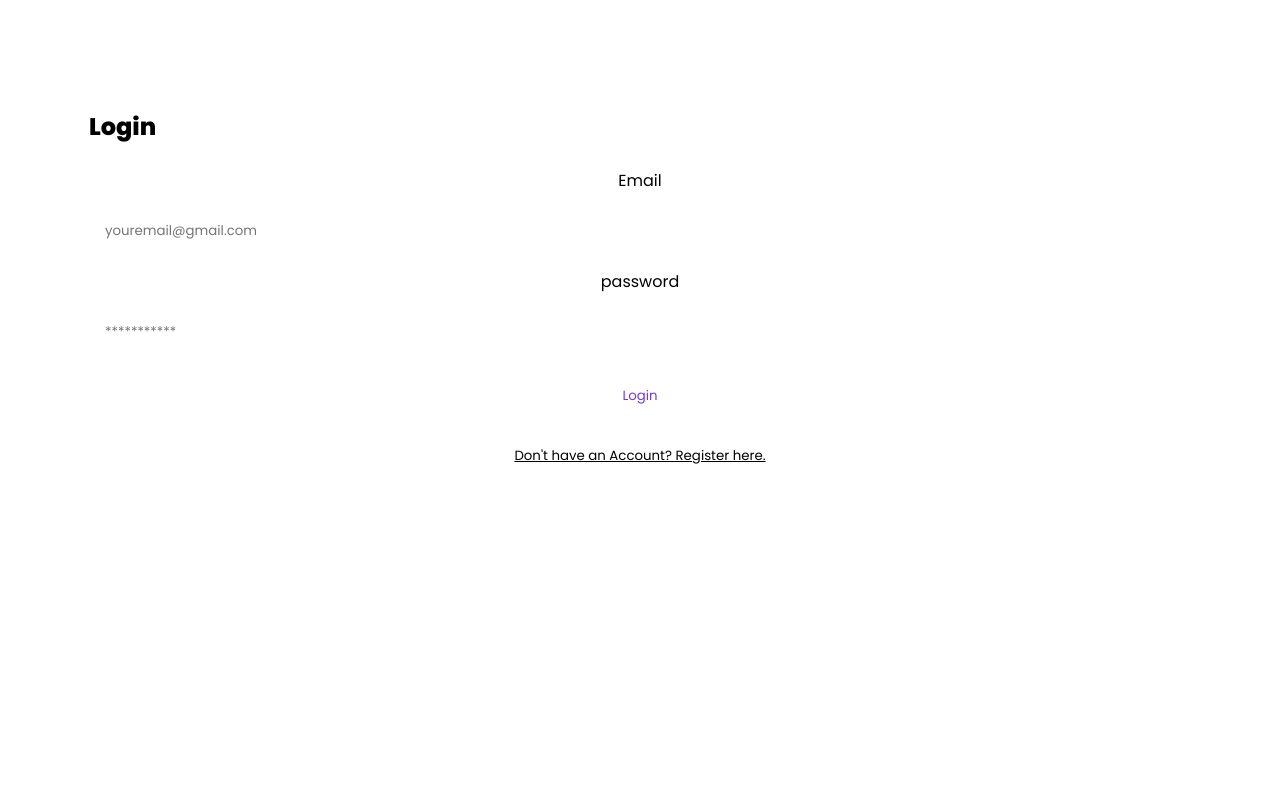
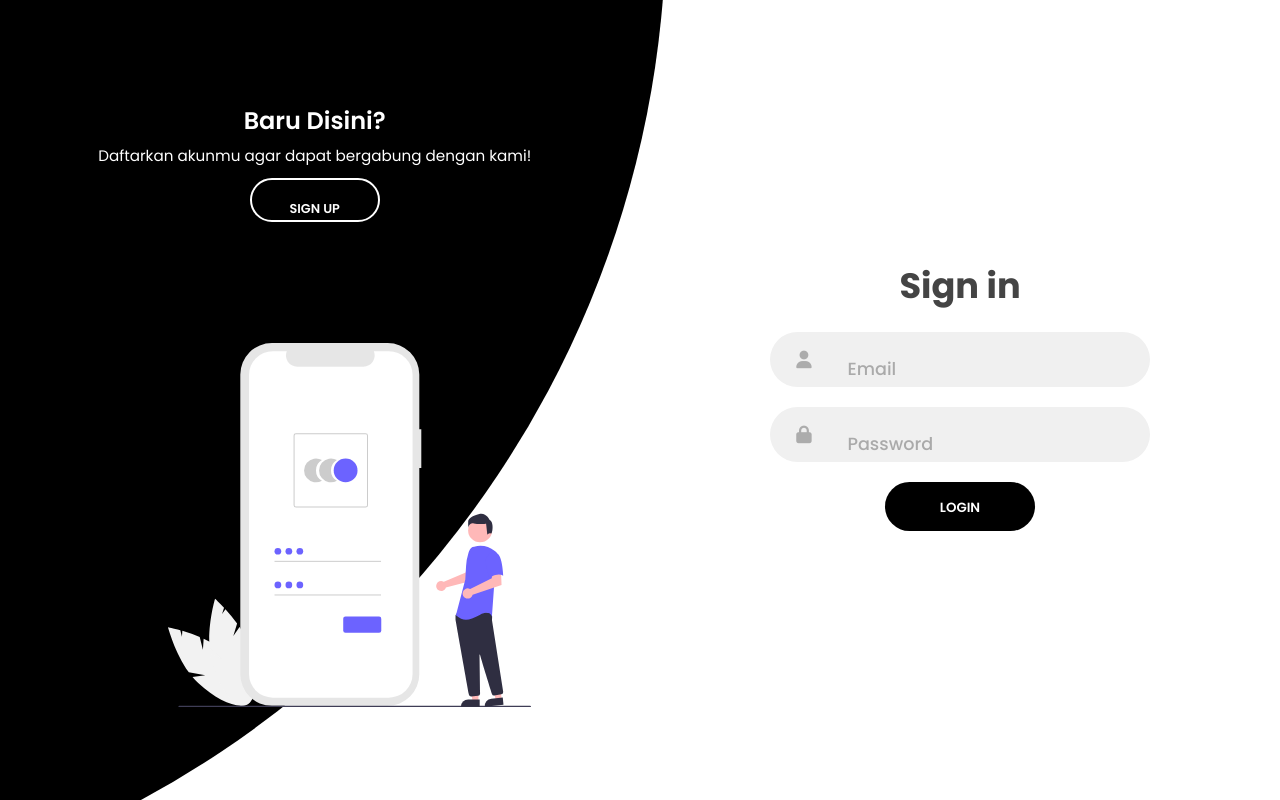
Before and after one commit to TrimTech-Squad/barbershop-frontend, a React (Vite) app: page /login in a window 1280 px wide. Built offline with nearby package versions, Linux system fonts and the light colour scheme.

Commit message:
rechange login register page to react component

```diff
--- a/index.html
+++ b/index.html
@@ -4,11 +4,14 @@
     <meta charset="UTF-8" />
     <link rel="icon" type="image/svg+xml" href="/vite.svg" />
     <meta name="viewport" content="width=device-width, initial-scale=1.0" />
+    <script
+      src="https://kit.fontawesome.com/64d58efce2.js"
+      crossorigin="anonymous"
+    ></script>
     <title>Vite + React + TS</title>
   </head>
   <body>
     <div id="root" class=""></div>
-    <script type="module" src="/src/main.tsx">
-    </script>
+    <script type="module" src="/src/main.tsx"></script>
   </body>
 </html>
--- a/package.json
+++ b/package.json
@@ -4,7 +4,7 @@
   "version": "0.0.0",
   "type": "module",
   "scripts": {
-    "dev": "vite",
+    "dev": "vite --debug",
     "build": "tsc && vite build",
     "lint": "eslint . --ext ts,tsx --report-unused-disable-directives --max-warnings 0",
     "preview": "vite preview"
--- /dev/null
+++ b/src/component/toast.tsx
@@ -0,0 +1,27 @@
+import { Alert, Snackbar } from "@mui/material";
+import { useState } from "react";
+
+export type ToastProps = {
+  severity: "success" | "error" | "info" | "warning";
+  message: string;
+};
+
+const Toast = ({ severity, message }: ToastProps) => {
+  const [open, setOpen] = useState(true);
+  return (
+    <Snackbar
+      anchorOrigin={{ vertical: "bottom", horizontal: "right" }}
+      open={open}
+      autoHideDuration={5000}
+      onClose={() => {
+        setOpen(false);
+      }}
+    >
+      <Alert sx={{ width: "100%" }} severity={severity}>
+        {message}
+      </Alert>
+    </Snackbar>
+  );
+};
+
+export default Toast;
--- a/src/helper/fetch.ts
+++ b/src/helper/fetch.ts
@@ -19,11 +19,7 @@ export default async function fetchApi(
       ...config,
     });
     return res.data;
-  } catch (err) {
-    if (err instanceof AxiosError) {
-      if (err.response?.status === 401) {
-        throw new Error("Unauthorized");
-      }
-    }
+  } catch (err: unknown) {
+    throw (err as AxiosError).response?.data;
   }
 }
--- a/src/hooks/auth.tsx
+++ b/src/hooks/auth.tsx
@@ -1,10 +1,15 @@
-import { ReactNode, useState } from "react";
+import { ReactNode, useEffect, useMemo, useState } from "react";
 import AuthContext, { USERAUTH } from "../context/auth";
 
 const Auth = ({ children }: { children: ReactNode }) => {
   const [user, setUser] = useState<USERAUTH | null>(null);
 
+  const userMemo = useMemo(() => {
+    return user;
+  }, [user]);
+
   const login = (data: USERAUTH) => {
+    localStorage.setItem("user", JSON.stringify(data));
     setUser(data);
   };
 
@@ -12,8 +17,17 @@ const Auth = ({ children }: { children: ReactNode }) => {
     setUser(null);
   };
 
+  useEffect(() => {
+    const userStorage = localStorage.getItem("user");
+    if (userStorage) {
+      setUser(JSON.parse(userStorage));
+    }
+  }, []);
+
+  console.log(userMemo);
+
   return (
-    <AuthContext.Provider value={{ user, login, logout }}>
+    <AuthContext.Provider value={{ user: userMemo, login, logout }}>
       {children}
     </AuthContext.Provider>
   );
--- a/src/page/login/Login.jsx
+++ b/src/page/login/Login.jsx
@@ -2,16 +2,21 @@ import React, { useState, useContext } from "react";
 import { useNavigate } from "react-router-dom";
 import fetchAPI from "../../helper/fetch";
 import AuthContext from "../../context/auth";
+import "./style.css";
+import Toast from "../../component/toast";
 
 export const Login = () => {
-  const [email, setEmail] = useState("");
-  const [password, setPassword] = useState("");
+  const [toast, setToast] = useState(null);
 
   const authContext = useContext(AuthContext);
 
   const navigate = useNavigate();
-  const handleSubmit = async (e) => {
+  const handleSubmitLogin = async (e) => {
     e.preventDefault();
+
+    const formData = new FormData(e.target);
+    const email = formData.get("email");
+    const password = formData.get("password");
 
     try {
       const res = await fetchAPI("/auth/login", "POST", {
@@ -25,37 +30,129 @@ export const Login = () => {
         navigate("/");
       }
     } catch (error) {
-      console.log(error);
+      setToast({
+        message: error.message,
+        severity: "error",
+      });
+    }
+  };
+
+  const handleSubmitRegister = async (e) => {
+    e.preventDefault();
+
+    const formData = new FormData(e.target);
+    const name = formData.get("name");
+    const email = formData.get("email");
+    const password = formData.get("password");
+    const number = formData.get("number");
+
+    try {
+      await fetchAPI("/auth/register", "POST", {
+        name,
+        email,
+        password,
+        number,
+      });
+      document.querySelector(".container").classList.remove("sign-up-mode");
+    } catch (error) {
+      setToast({
+        message: error.message,
+        severity: "error",
+      });
     }
   };
 
   return (
-    <div className="auth-form-container">
-      <h2>Login</h2>
-      <form className="login-form" onSubmit={handleSubmit}>
-        <label htmlFor="email">Email</label>
+    <>
+      {toast && <Toast {...toast} />}
+      <div className="container">
+        <div className="forms-container">
+          <div className="signin-signup">
+            <form onSubmit={handleSubmitLogin} className="sign-in-form">
+              <h2 className="title">Sign in</h2>
+              <div className="input-field">
+                <i className="fas fa-user"></i>
+                <input type="text" placeholder="Email" required name="email" />
+              </div>
+              <div className="input-field">
+                <i className="fas fa-lock"></i>
                 <input
-          value={email}
-          onChange={(e) => setEmail(e.target.value)}
-          type="email"
-          placeholder="youremail@gmail.com"
-          id="email"
-          name="email"
+                  type="password"
+                  required
+                  name="password"
+                  placeholder="Password"
+                  min={8}
                 />
-        <label htmlFor="password">password</label>
+              </div>
+              <input type="submit" value="Login" className="btn solid" />
+            </form>
+            <form onSubmit={handleSubmitRegister} className="sign-up-form">
+              <h2 className="title">Sign up</h2>
+              <div className="input-field">
+                <i className="fas fa-user"></i>
+                <input type="text" placeholder="Name" name="name" required />
+              </div>
+              <div className="input-field">
+                <i className="fas fa-envelope"></i>
+                <input type="email" placeholder="Email" name="email" required />
+              </div>
+              <div className="input-field">
+                <i className="fas fa-lock"></i>
                 <input
-          value={password}
-          onChange={(e) => setPassword(e.target.value)}
                   type="password"
-          placeholder="***********"
-          id="password"
+                  placeholder="Password"
+                  required
+                  min={8}
                   name="password"
                 />
-        <button type="submit">Login</button>
+              </div>
+              <div className="input-field">
+                <i className="fa fa-address-book"></i>
+                <input placeholder="Number" required name="number" />
+              </div>
+              <input type="submit" className="btn" value="Sign up" />
             </form>
-      <button className="link-btn" onClick={() => navigate("/register")}>
-        Don't have an Account? Register here.
+          </div>
+        </div>
+
+        <div className="panels-container">
+          <div className="panel left-panel">
+            <div className="content">
+              <h3>Baru Disini?</h3>
+              <p>Daftarkan akunmu agar dapat bergabung dengan kami!</p>
+              <button
+                className="btn transparent"
+                id="sign-up-btn"
+                onClick={() => {
+                  document
+                    .querySelector(".container")
+                    .classList.add("sign-up-mode");
+                }}
+              >
+                Sign up
               </button>
             </div>
+            <img src="/login.svg" className="image" alt="" />
+          </div>
+          <div className="panel right-panel">
+            <div className="content">
+              <p>Silahkan daftarkan akunmu dan bergabunglah dengan kami!</p>
+              <button
+                className="btn transparent"
+                id="sign-in-btn"
+                onClick={() => {
+                  document
+                    .querySelector(".container")
+                    .classList.remove("sign-up-mode");
+                }}
+              >
+                Sign in
+              </button>
+            </div>
+            <img src="/reg.svg" className="image" alt="" />
+          </div>
+        </div>
+      </div>
+    </>
   );
 };
```
Also changed, not shown: loginpage/app.js (deleted, +0 -11 lines), loginpage/index.html (deleted, +0 -73 lines), public/login.svg (renamed from loginpage/login.svg), public/reg.svg (renamed from loginpage/reg.svg), src/page/login/style.css (renamed from loginpage/style.css). Lines whose indentation alone changed are shown as unchanged.
